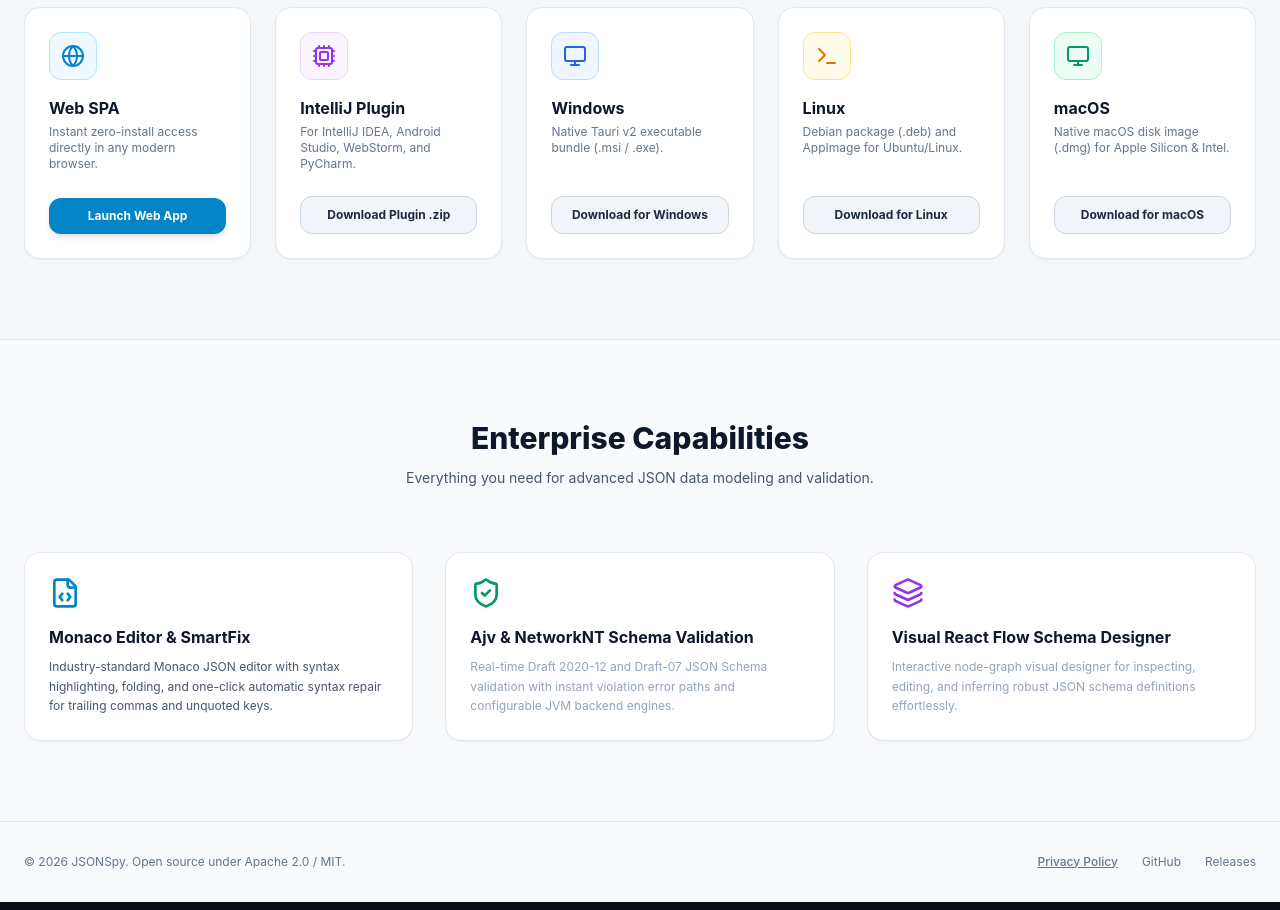
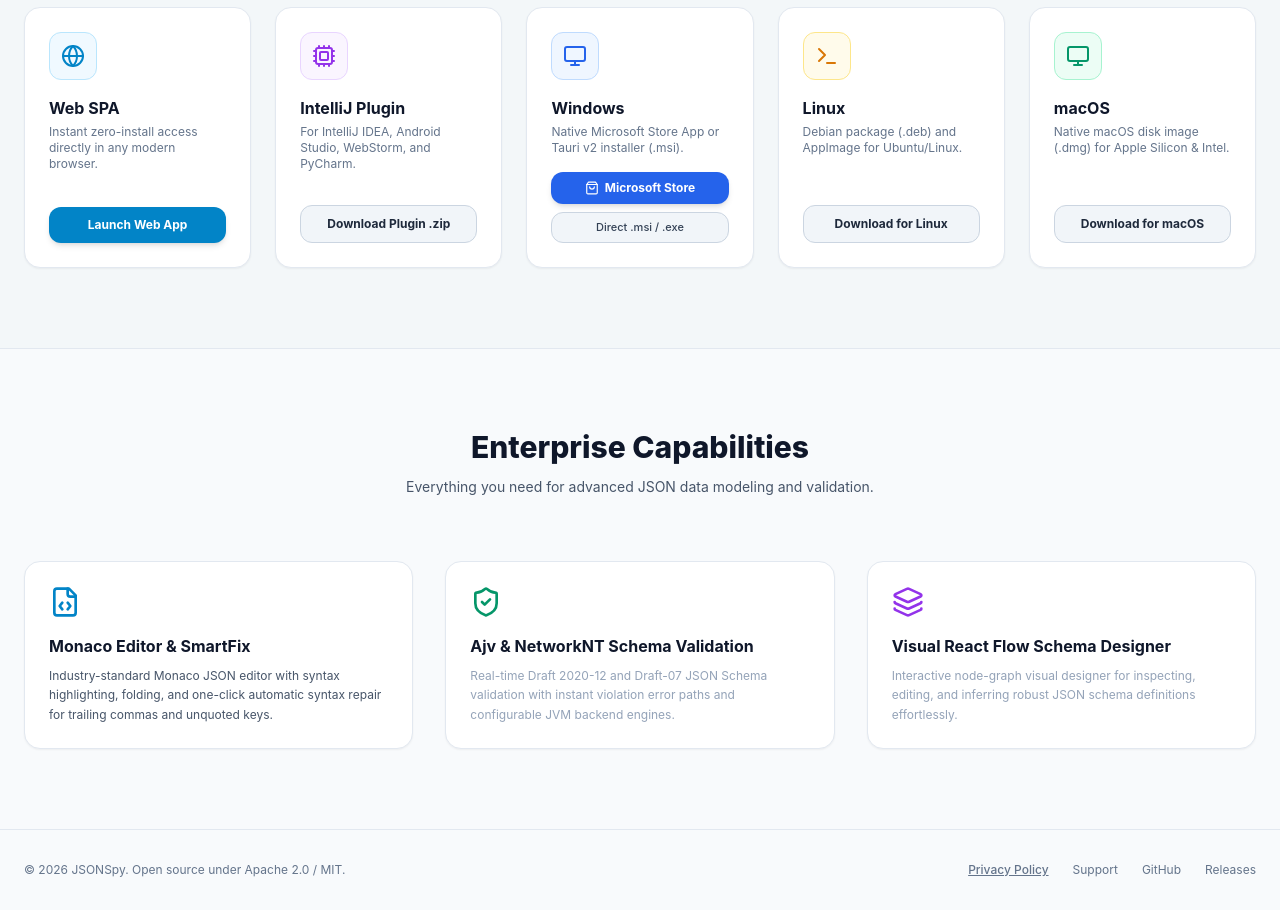
Before and after one commit to sangharshgautam/jsonspy, a React (Vite) app in the folder landing/: page / in a window 1280 px wide. Shown: the part 840-1750 px from the top of the page. Built offline with nearby package versions, Linux system fonts and the light colour scheme.

Commit message:
feat: add Microsoft Store button and update support email to support.jsonspy@gmail.com

```diff
--- a/landing/src/App.tsx
+++ b/landing/src/App.tsx
@@ -12,8 +12,15 @@ import {
   Globe,
   Sun,
   Moon,
+  ShoppingBag,
 } from 'lucide-react';
-import { JSONSPY_WEB_URL, JSONSPY_GITHUB_URL, JSONSPY_RELEASES_URL } from './constants/links';
+import {
+  JSONSPY_WEB_URL,
+  JSONSPY_GITHUB_URL,
+  JSONSPY_RELEASES_URL,
+  JSONSPY_MS_STORE_URL,
+  JSONSPY_SUPPORT_EMAIL,
+} from './constants/links';
 import { PrivacyModal } from './components/PrivacyModal';
 
 export const App: React.FC = () => {
@@ -192,16 +199,27 @@ export const App: React.FC = () => {
                   <Monitor className="w-6 h-6" />
                 </div>
                 <h3 className="font-bold text-slate-900 dark:text-white text-base mb-1">Windows</h3>
-                <p className="text-slate-500 dark:text-slate-400 text-xs mb-6">Native Tauri v2 executable bundle (.msi / .exe).</p>
+                <p className="text-slate-500 dark:text-slate-400 text-xs mb-4">Native Microsoft Store App or Tauri v2 installer (.msi).</p>
               </div>
+              <div className="space-y-2">
+                <a
+                  href={JSONSPY_MS_STORE_URL}
+                  target="_blank"
+                  rel="noreferrer"
+                  className="w-full flex items-center justify-center py-2 px-3 rounded-xl bg-blue-600 hover:bg-blue-500 text-white font-bold text-xs text-center shadow-md transition"
+                >
+                  <ShoppingBag className="w-3.5 h-3.5 mr-1.5" />
+                  Microsoft Store
+                </a>
                 <a
                   href={JSONSPY_RELEASES_URL}
                   target="_blank"
                   rel="noreferrer"
-                className="w-full py-2.5 rounded-xl bg-slate-100 dark:bg-slate-800 hover:bg-slate-200 dark:hover:bg-slate-700 text-slate-800 dark:text-slate-200 font-bold text-xs text-center border border-slate-300 dark:border-slate-700 transition"
+                  className="w-full block py-1.5 rounded-xl bg-slate-100 dark:bg-slate-800 hover:bg-slate-200 dark:hover:bg-slate-700 text-slate-700 dark:text-slate-300 font-medium text-[11px] text-center border border-slate-300 dark:border-slate-700 transition"
                 >
-                Download for Windows
+                  Direct .msi / .exe
                 </a>
+              </div>
             </div>
 
             {/* Linux */}
@@ -292,6 +310,7 @@ export const App: React.FC = () => {
             >
               Privacy Policy
             </button>
+            <a href={`mailto:${JSONSPY_SUPPORT_EMAIL}`} className="hover:text-slate-900 dark:hover:text-slate-200 transition">Support</a>
             <a href={JSONSPY_GITHUB_URL} target="_blank" rel="noreferrer" className="hover:text-slate-900 dark:hover:text-slate-200 transition">GitHub</a>
             <a href={JSONSPY_RELEASES_URL} target="_blank" rel="noreferrer" className="hover:text-slate-900 dark:hover:text-slate-200 transition">Releases</a>
           </div>
--- a/landing/src/constants/links.ts
+++ b/landing/src/constants/links.ts
@@ -2,3 +2,5 @@ export const JSONSPY_WEB_URL = 'https://jsonspy-25s.pages.dev/';
 export const JSONSPY_GITHUB_URL = 'https://github.com/sangharshgautam/jsonspy';
 export const JSONSPY_RELEASES_URL = 'https://github.com/sangharshgautam/jsonspy/releases';
 export const JSONSPY_DOCS_URL = 'https://github.com/sangharshgautam/jsonspy#readme';
+export const JSONSPY_MS_STORE_URL = 'https://apps.microsoft.com/search?query=jsonspy';
+export const JSONSPY_SUPPORT_EMAIL = 'support.jsonspy@gmail.com';
--- a/src/constants/links.ts
+++ b/src/constants/links.ts
@@ -2,3 +2,5 @@ export const JSONSPY_WEB_URL = 'https://jsonspy-25s.pages.dev/';
 export const JSONSPY_GITHUB_URL = 'https://github.com/sangharshgautam/jsonspy';
 export const JSONSPY_RELEASES_URL = 'https://github.com/sangharshgautam/jsonspy/releases';
 export const JSONSPY_DOCS_URL = 'https://github.com/sangharshgautam/jsonspy#readme';
+export const JSONSPY_MS_STORE_URL = 'https://apps.microsoft.com/search?query=jsonspy';
+export const JSONSPY_SUPPORT_EMAIL = 'support.jsonspy@gmail.com';
```
Also changed, not shown: 1 other file (tests, documents, lock files or other folders). Lines whose indentation alone changed are shown as unchanged.
